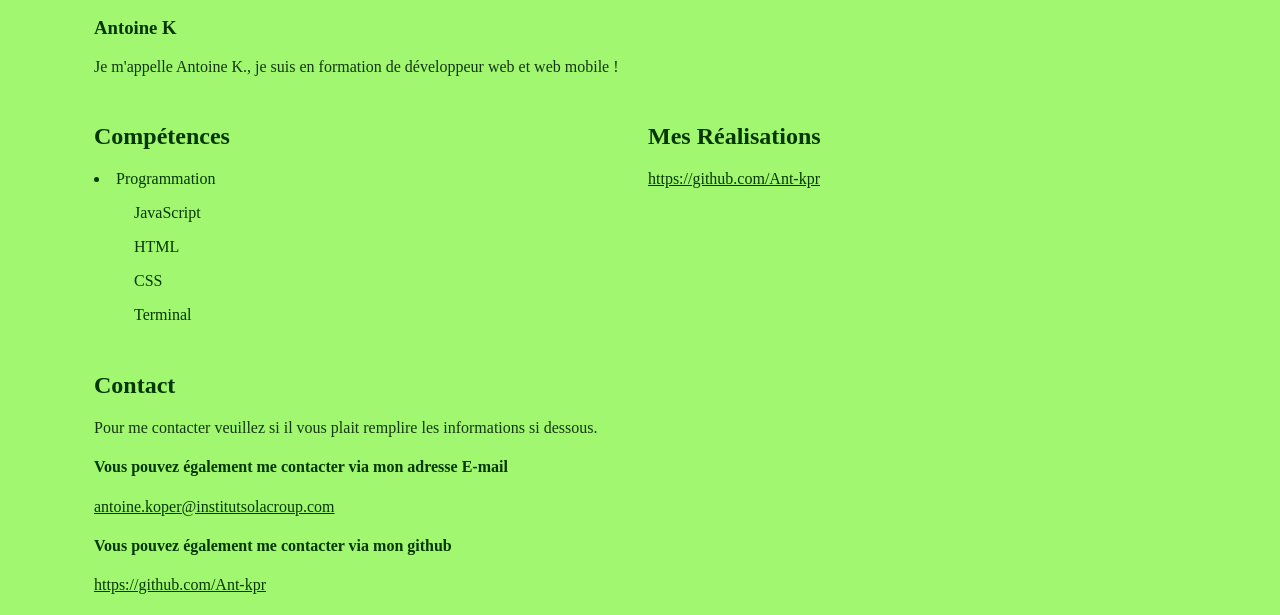
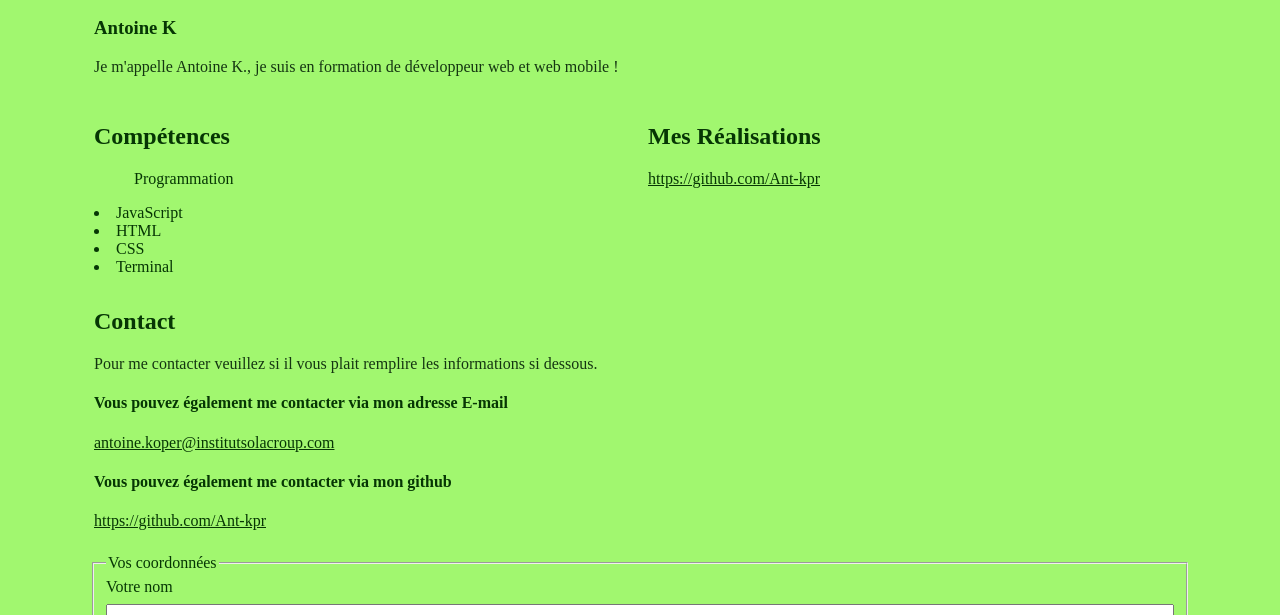
Before and after one commit to Ant-kpr/page-perso, a plain HTML site: page index.html in a window 1280 px wide. Shown: the part 158-773 px from the top of the page. Drawn offline with Linux system fonts and the light colour scheme.

Commit message:
nouvelle mise a jour cv

```diff
--- a/index.html
+++ b/index.html
@@ -37,13 +37,11 @@ de développeur web et web mobile !
 
       <section id="competences">
         <h2>Compétences</h2>
-        <p>
-          <li>Programmation</li>
-           <ul>JavaScript</ul>
-           <ul>HTML</ul>
-           <ul>CSS</ul>
-           <ul>Terminal</ul>
-        </p>
+          <ol>Programmation</ol>
+           <li>JavaScript</li>
+           <li>HTML</li>
+           <li>CSS</li>
+           <li>Terminal</li>
       </section>
 
       <section id="projets">
```
